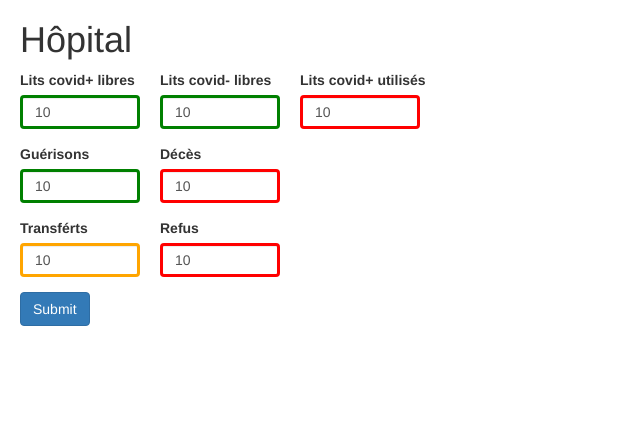
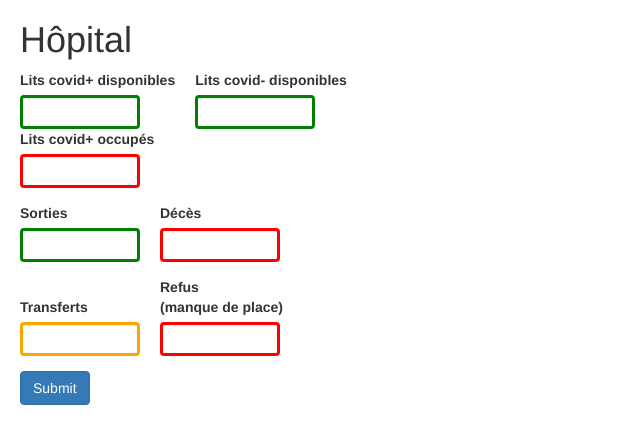
Before and after one commit to icubam/icubam, a Python web app: template icubam/www/templates/update_form.html in a window 1280 px wide. Shown: the top 444 px of the page, without its empty margins (0-640 px from the left). Run offline with Jinja, Linux system fonts and the light colour scheme; the template is opened without the code that fills it, so the values that code supplies are empty; some libraries are stand-ins or nearby versions.

Commit message:
adding pre-fill

```diff
--- a/icubam/messaging/server.py
+++ b/icubam/messaging/server.py
@@ -17,8 +17,8 @@ class MessageServer:
     self.sender = sms_sender.get_sender(config.SMS_CARRIER)
     self.queue = queues.Queue()
     self.scheduler = scheduler.MessageScheduler(
-      when=[(18, 59), (16, 3)],
-      reminder_delay=60,
+      when=[(20, 36), (16, 3)],
+      reminder_delay=40,
       base_url=config.BASE_URL,
       db=self.db,
       queue=self.queue,
--- a/icubam/www/server.py
+++ b/icubam/www/server.py
@@ -32,7 +32,7 @@ class WWWServer:
     logging.info('{} serving on {}'.format(handler.__name__, route))
 
   def make_app(self):
-    self.add_handler(update.UpdateHandler, queue=self.writing_queue)
+    self.add_handler(update.UpdateHandler, db=self.db, queue=self.writing_queue)
     self.add_handler(home.HomeHandler, db=self.db)
     self.routes.append(
       (r"/static/(.*)",
--- a/icubam/www/templates/update_form.html
+++ b/icubam/www/templates/update_form.html
@@ -17,40 +17,40 @@
       <form action="/update" method="POST">
         <div class="form-row">
           <div class="form-elem positive">
-            <label for="n_covid_free" class="form-label">Lits covid+ libres</label>
+            <label for="n_covid_free" class="form-label">Lits covid+ disponibles</label>
             <div>
               <input
               class="form-control" type="number"
-              name="n_covid_free" id="n_covid_free" value="10">
+              name="n_covid_free" id="n_covid_free" value="{{n_covid_free}}">
             </div>
           </div>
 
           <div class="form-elem positive">
-            <label for="n_ncovid_free" class="form-label">Lits covid- libres</label>
+            <label for="n_ncovid_free" class="form-label">Lits covid- disponibles</label>
             <div>
               <input
                 class="form-control" type="number"
-                value="10" name="n_ncovid_free" id="n_ncovid_free">
+                value="{{n_ncovid_free}}" name="n_ncovid_free" id="n_ncovid_free">
             </div>
           </div>
 
           <div class="form-elem negative">
-            <label for="n_covid_occ" class="form-label">Lits covid+ utilisés</label>
+            <label for="n_covid_occ" class="form-label">Lits covid+ occupés</label>
             <div>
               <input
                 class="form-control" type="number"
-                value="10" name="n_covid_occ" id="n_covid_occ">
+                value="{{n_covid_occ}}" name="n_covid_occ" id="n_covid_occ">
             </div>
           </div>
         </div>
 
         <div class="form-row">
           <div class="form-elem positive">
-            <label for="n_covid_healed" class="form-label">Guérisons</label>
+            <label for="n_covid_healed" class="form-label">Sorties</label>
             <div>
               <input
                 class="form-control" type="number"
-                id="n_covid_healed" name='n_covid_healed' value="10">
+                id="n_covid_healed" name='n_covid_healed' value="{{n_covid_healed}}">
             </div>
           </div>
 
@@ -59,28 +59,29 @@
             <div>
               <input
               class="form-control" type="number"
-              id="n_covid_deaths" name="n_covid_deaths" value="10">
+              id="n_covid_deaths" name="n_covid_deaths" value="{{n_covid_healed}}">
             </div>
           </div>
         </div>
 
         <div class="form-row">
           <div class="form-elem average">
-            <label for="n_covid_transfered" class="form-label">Transférts
+            <label for="n_covid_transfered" class="form-label">Transferts
             </label>
             <div>
               <input
                 class="form-control" type="number"
-                id="n_covid_transfered" name='n_covid_transfered' value="10">
+                id="n_covid_transfered" name='n_covid_transfered'
+                value="{{n_covid_healed}}">
             </div>
           </div>
 
           <div class="form-elem negative">
-            <label for="n_covid_refused" class="form-label">Refus</label>
+            <label for="n_covid_refused" class="form-label">Refus<br/>(manque de place)</label>
             <div>
               <input
               class="form-control" type="number"
-              id="n_covid_refused" name='n_covid_refused' value="10">
+              id="n_covid_refused" name='n_covid_refused' value="{{n_covid_healed}}">
             </div>
           </div>
         </div>
```
Also changed, not shown: icubam/www/handlers/update.py (+29 -3 lines).
